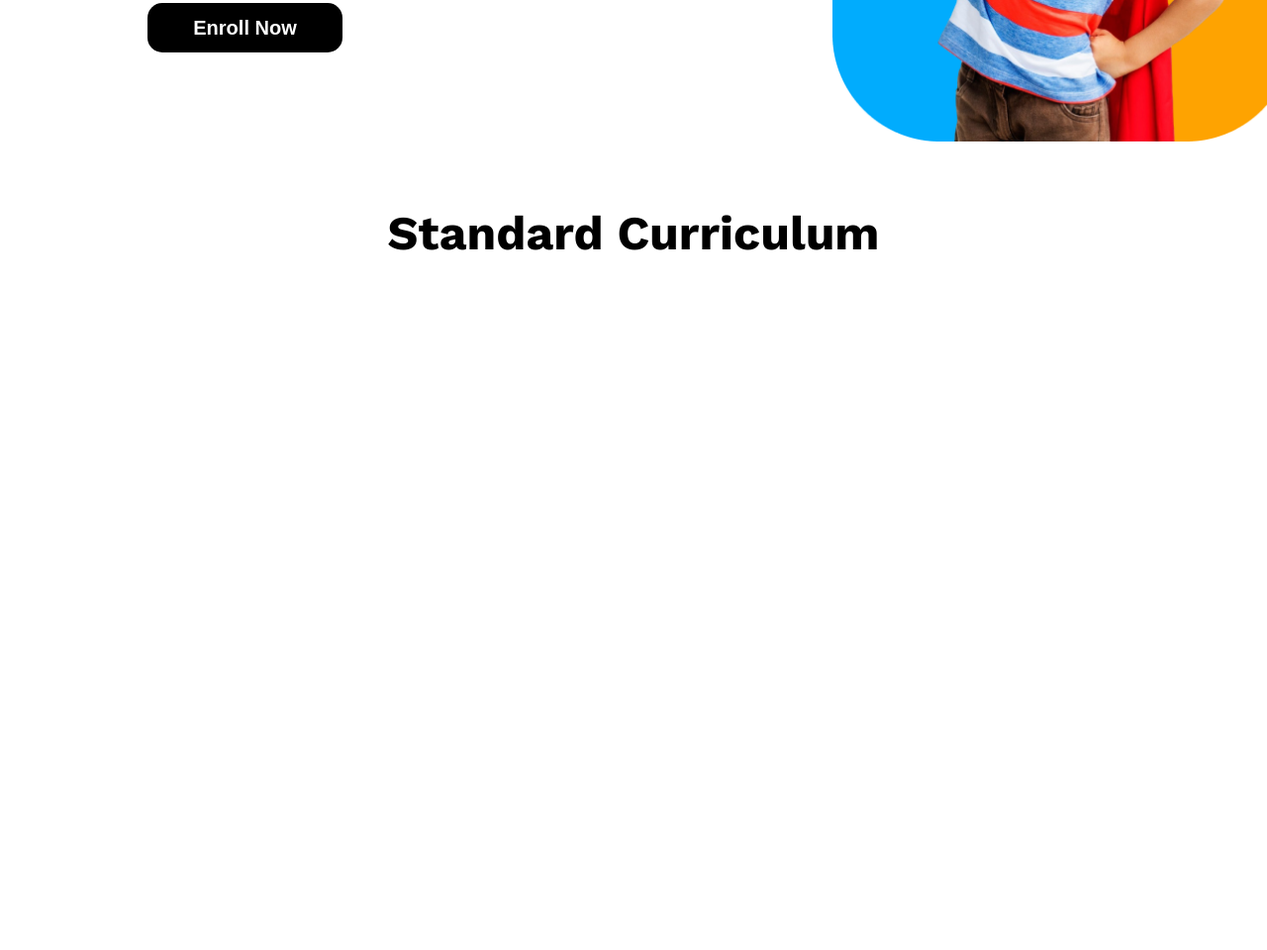
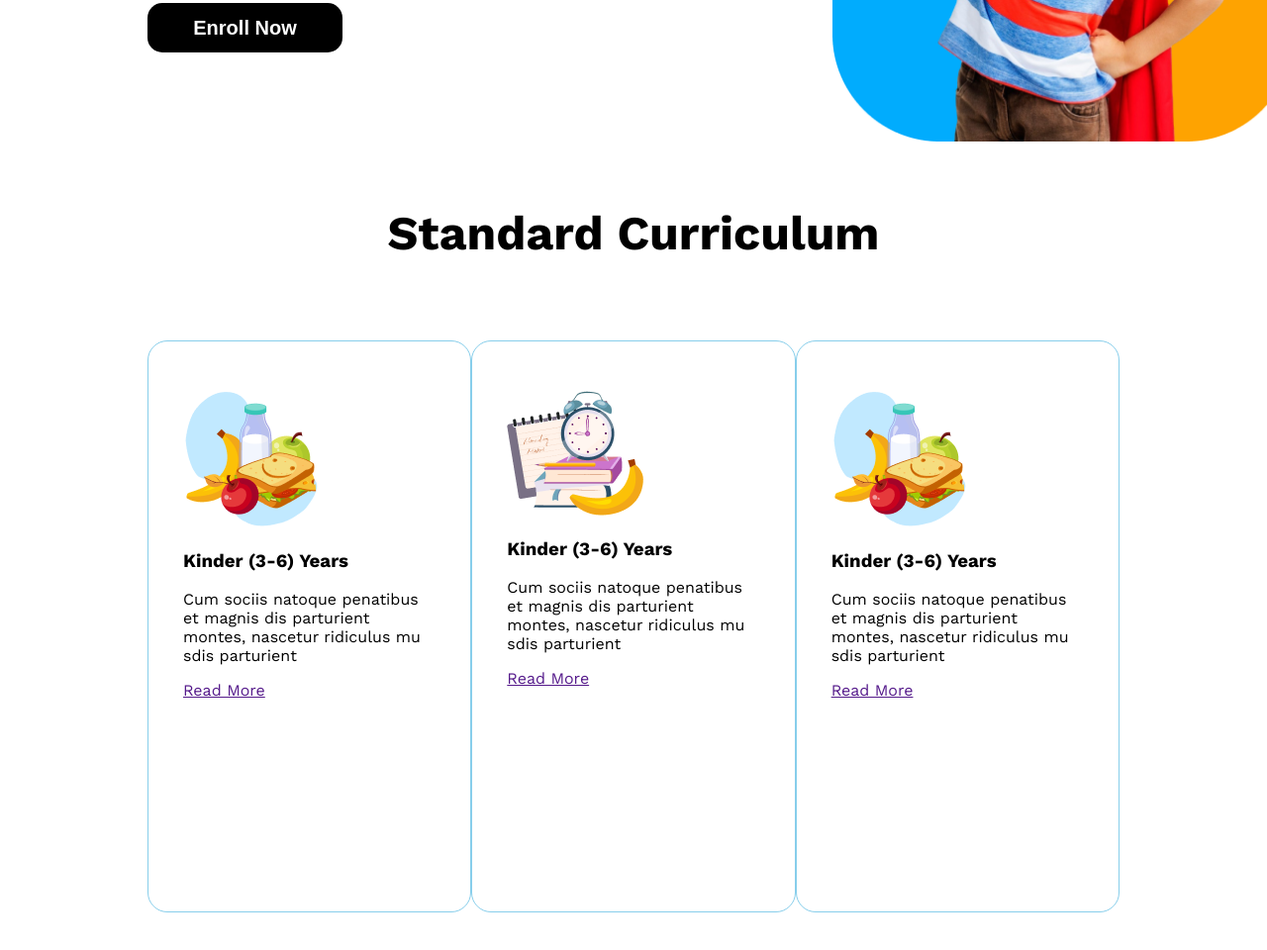
Before and after one commit to ryousufrahman/kids-school, a plain HTML site: page index.html in a window 1280 px wide. Shown: the part 530-1490 px from the top of the page at 99% size. Before the commit the page ends 834 px from the top, so only its background shows below. Drawn offline with nearby package versions, Linux system fonts and the light colour scheme.

Commit message:
added a page

```diff
--- a/index.html
+++ b/index.html
@@ -3,7 +3,7 @@
 <head>
     <meta charset="UTF-8">
     <meta name="viewport" content="width=device-width, initial-scale=1.0">
-    <title>Document</title>
+    <title>SCHOOL</title>
     <link rel="preconnect" href="https://fonts.googleapis.com">
 <link rel="preconnect" href="https://fonts.gstatic.com" crossorigin>
 <link href="https://fonts.googleapis.com/css2?family=Fira+Sans:ital,wght@0,100;0,200;0,300;0,400;0,500;0,600;0,700;0,800;0,900;1,100;1,200;1,300;1,400;1,500;1,600;1,700;1,800;1,900&family=Quicksand:wght@300..700&family=Raleway:ital,wght@0,100..900;1,100..900&family=Work+Sans:ital,wght@0,100..900;1,100..900&display=swap" rel="stylesheet">
@@ -63,6 +63,50 @@
    <section>
      <h1 class="section1-title">Standard Curriculum</h1>
 
+     <div class="all-cards">
+        <div class="card card1">
+        <div class="card-img"> <img src="assets/kinder.png" alt=""></div>
+        <div class="card-content">
+            <h3>Kinder (3-6) Years</h3>
+            <p class="card-p">Cum sociis natoque penatibus et magnis
+                  dis parturient montes, nascetur ridiculus
+                mu sdis parturient</p>
+        </div>
+        <div class="card-a"> <a href="">Read More</a></div>
+
+     </div>
+
+<div class="card card1">
+        <div class="card-img"> <img src="assets/elementary.png" alt=""></div>
+        <div class="card-content">
+            <h3>Kinder (3-6) Years</h3>
+            <p class="card-p">Cum sociis natoque penatibus et magnis
+                  dis parturient montes, nascetur ridiculus
+                mu sdis parturient</p>
+        </div>
+        <div class="card-a"> <a href="">Read More</a></div>
+
+     </div>
+
+
+     <div class="card card1">
+        <div class="card-img"> <img src="assets/kinder.png" alt=""></div>
+        <div class="card-content">
+            <h3>Kinder (3-6) Years</h3>
+            <p class="card-p">Cum sociis natoque penatibus et magnis
+                  dis parturient montes, nascetur ridiculus
+                mu sdis parturient</p>
+        </div>
+        <div class="card-a"> <a href="">Read More</a></div>
+
+     </div>
+
+
+
+
+
+     </div>
+
 
    </section>
 
--- a/styles/style.css
+++ b/styles/style.css
@@ -114,3 +114,17 @@
     font-size: 48px;
     text-align: center;
 }
+.all-cards{
+    margin-top: 80px;
+    margin-bottom: 80px;
+    margin-left: 141px;
+    margin-right: 141px;
+    display: flex;
+}
+.card{
+    width: 367px;
+    height: 476px;
+    border-radius: 20px;
+    border: skyblue solid 1px;
+    padding: 50px 35px 50px 35px;
+}
```
